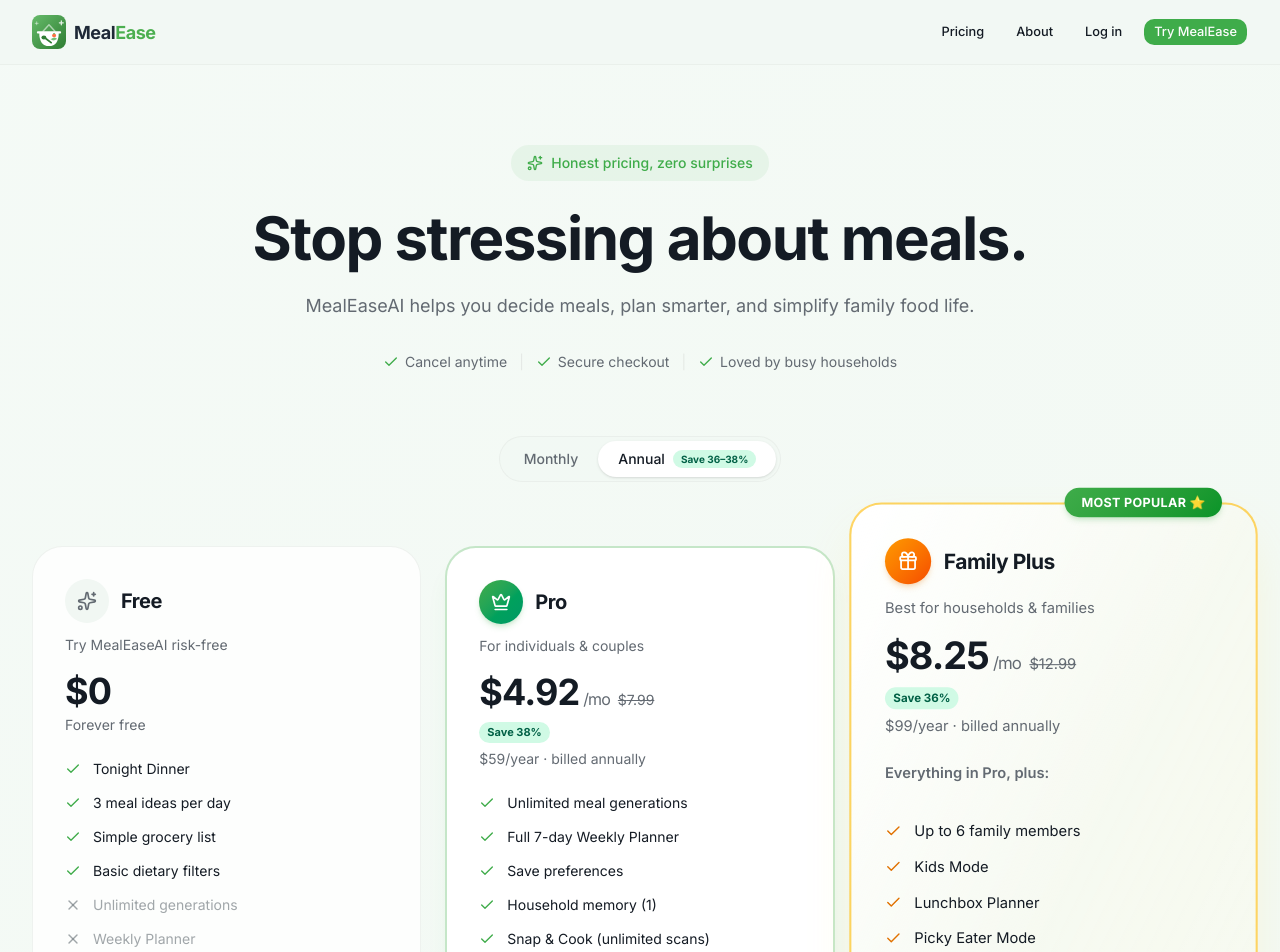
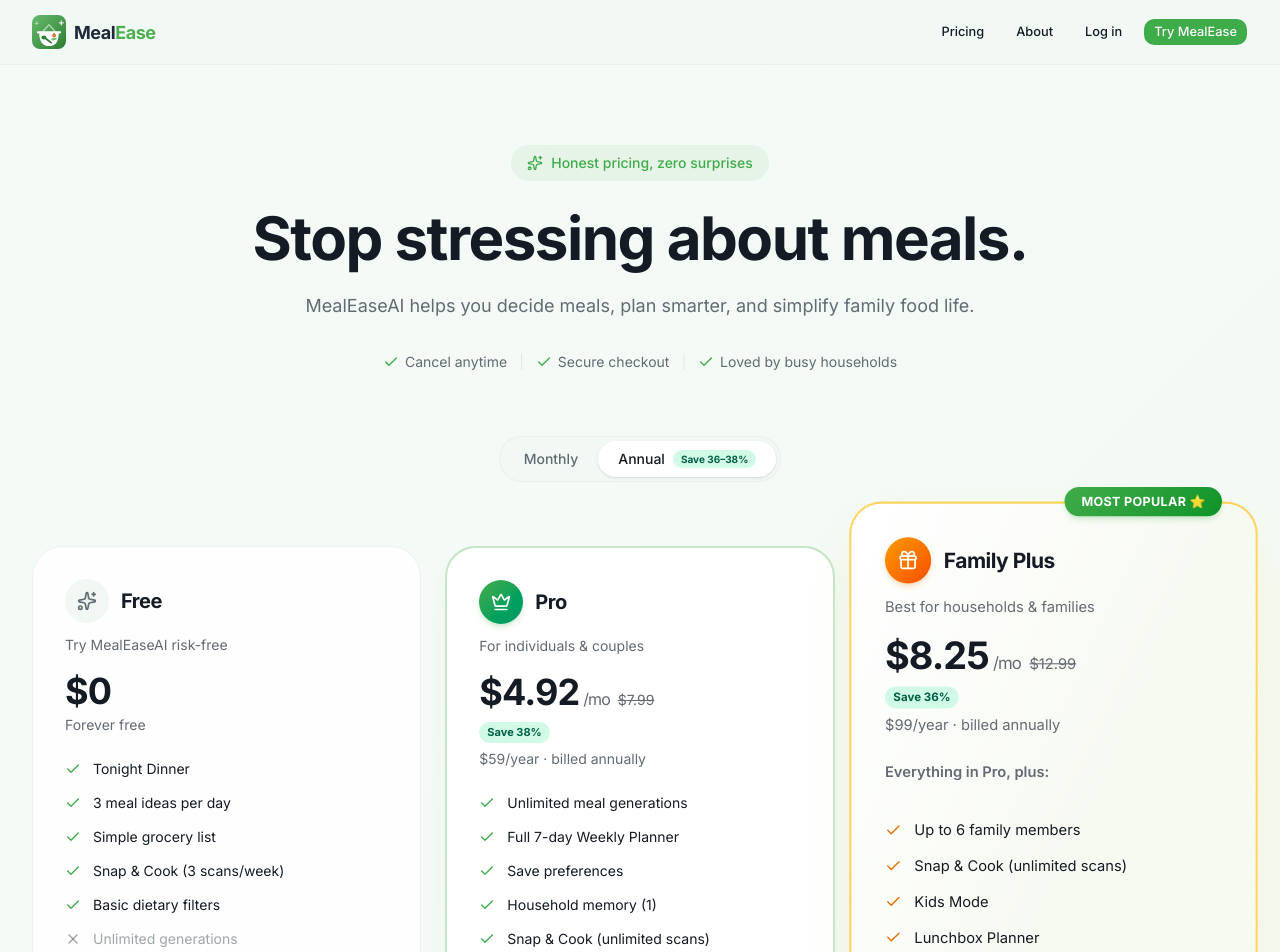
Before and after one commit to dipak1992/NutraNestAI, a Next.js app: page /pricing in a window 1280 px wide. Shown: the top 952 px of the page. Built offline with nearby package versions, Linux system fonts and the light colour scheme; no server answers.

Commit message:
chore: align snap and cook limits across all pricing tiers

```diff
--- a/components/pricing/PricingContent.tsx
+++ b/components/pricing/PricingContent.tsx
@@ -285,6 +285,7 @@ export function PricingContent() {
               'Tonight Dinner',
               '3 meal ideas per day',
               'Simple grocery list',
+              'Snap & Cook (3 scans/week)',
               'Basic dietary filters',
             ].map((f) => (
               <li key={f} className="flex items-start gap-3 text-sm">
@@ -453,6 +454,7 @@ export function PricingContent() {
               'Everything in Pro, plus:',
               '',
               'Up to 6 family members',
+              'Snap & Cook (unlimited scans)',
               'Kids Mode',
               'Lunchbox Planner',
               'Picky Eater Mode',
```
